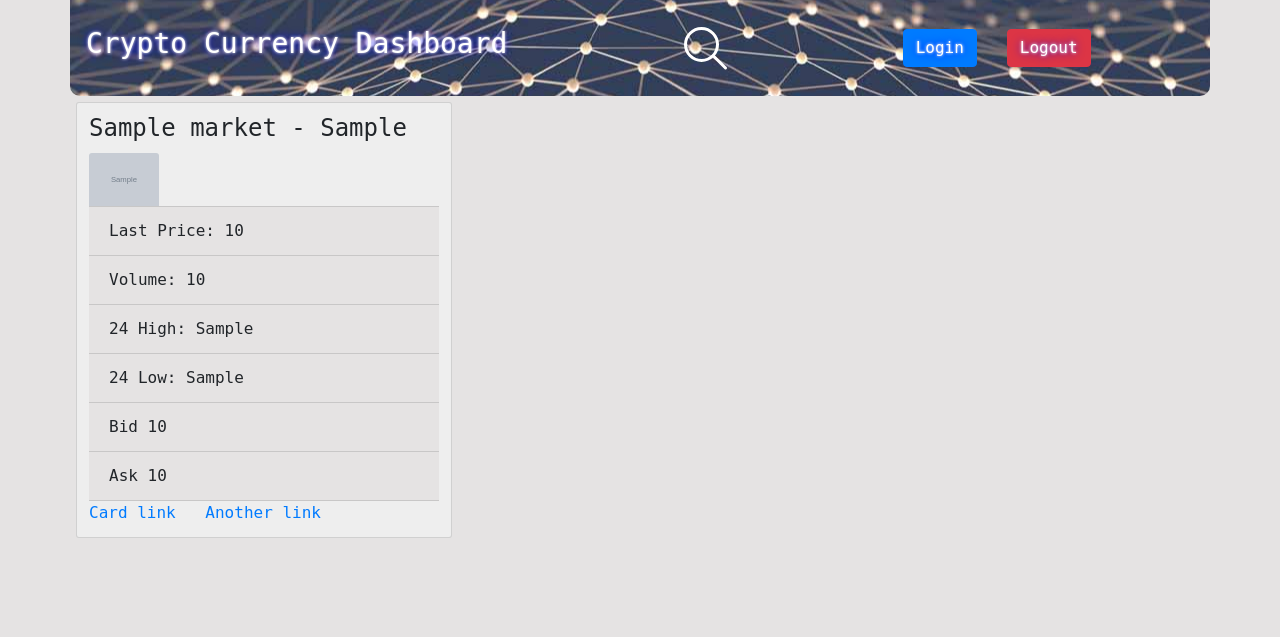
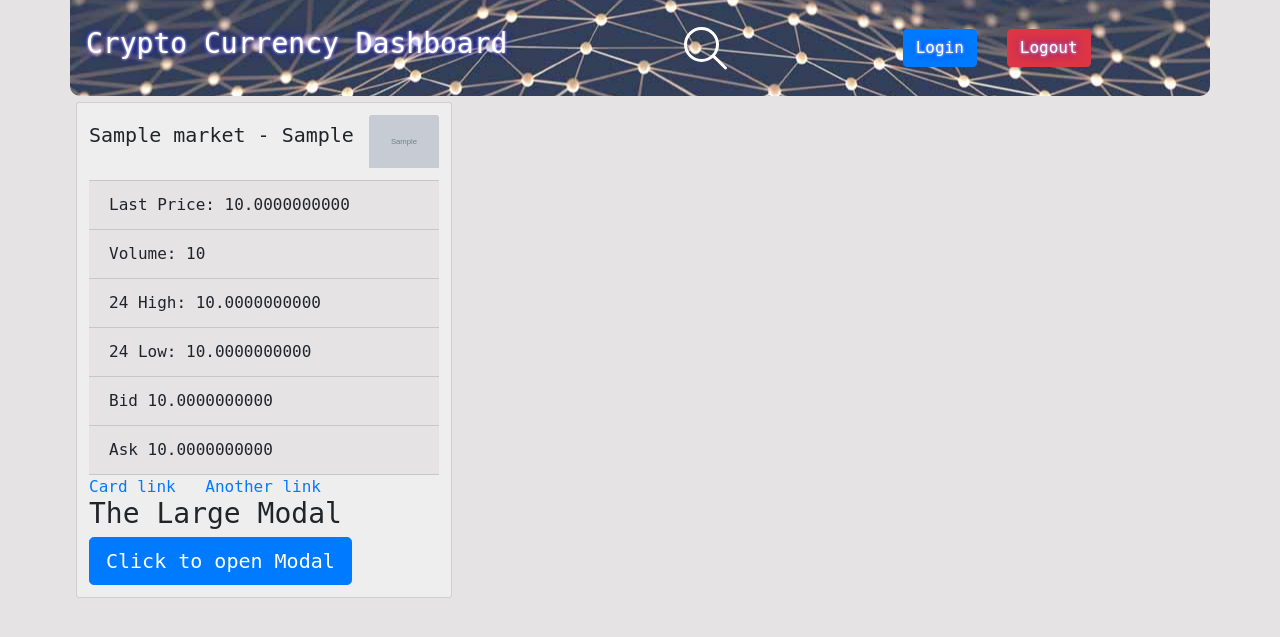
Before and after one commit to ahmermalik/Crypto_Currency_Project, a Python web app: template dashboard/templates/dashboard.html in a window 1280 px wide. Shown: the top 637 px of the page. Run offline with Jinja, Linux system fonts and the light colour scheme; the template is opened without the code that fills it: most values are stand-ins (such as "Sample title", 1, 10 or a date in 2020); grey boxes marked "Sample" are stand-in pictures; some libraries are stand-ins or nearby versions; some web fonts are replaced.

Commit message:
updated dashboard

```diff
--- a/app.py
+++ b/app.py
@@ -148,7 +148,7 @@ def make_app():
         (r"/login", LoginHandler),
         (r"/logout", LogoutHandler),
         # (r"/dashboard/(.*)", DashboardHandler),
-        (r"/test/(pas.*)", PageHandler),
+        (r"/test/(.*)", PageHandler),
         (r"/static/(.*)",
          tornado.web.StaticFileHandler, {'path': 'static'}),
     ], **settings)
--- a/dashboard/templates/base.html
+++ b/dashboard/templates/base.html
@@ -58,10 +58,12 @@
 
 {% block  content %}
 {% endblock %}
-
+</div>
 <script src="https://code.jquery.com/jquery-3.2.1.slim.min.js" integrity="sha384-KJ3o2DKtIkvYIK3UENzmM7KCkRr/rE9/Qpg6aAZGJwFDMVNA/GpGFF93hXpG5KkN" crossorigin="anonymous"></script>
 <script src="https://cdnjs.cloudflare.com/ajax/libs/popper.js/1.11.0/umd/popper.min.js" integrity="sha384-b/U6ypiBEHpOf/4+1nzFpr53nxSS+GLCkfwBdFNTxtclqqenISfwAzpKaMNFNmj4" crossorigin="anonymous"></script>
 <script src="https://maxcdn.bootstrapcdn.com/bootstrap/4.0.0-beta/js/bootstrap.min.js" integrity="sha384-h0AbiXch4ZDo7tp9hKZ4TsHbi047NrKGLO3SEJAg45jXxnGIfYzk4Si90RDIqNm1" crossorigin="anonymous"></script>
+<script src="https://cdnjs.cloudflare.com/ajax/libs/jquery/2.1.3/jquery.min.js"></script>
 <link href="/static/js/search.js">
+
 </body>
 </html>
--- a/dashboard/templates/dashboard.html
+++ b/dashboard/templates/dashboard.html
@@ -4,26 +4,59 @@
     {% endblock %}
   {% block  content %}
 
+
+
+
 <div class="wrapper">
   <div class="row databox entry-content">
 
+
+
+
     {% for market in markets %}
     <div class="col-lg-4 col-md-6 col-xs-12 card expose">
-      <div class="card-block">
-        <h4 class="card-title">{{market.coin_name}} - {{market.coin_pair}}</h4>
-        <img class="card-img-top" src="{{market.coin_logo}}" alt="{{market.coin_pair}}">
+      <div class="card-block-top">
+          <h5 class="card-title">{{market.coin_name}} - {{market.coin_pair}}</h5>
+          <img class="card-img-top" src="{{market.coin_logo}}" alt="{{market.coin_pair}}">
       </div>
       <ul class="list-group list-group-flush">
-        <li class="list-group-item">Last Price: {{market.currency.last_price}}</li>
-        <li class="list-group-item">Volume: {{(market.currency.base_volume * bitcoin.last_price)}}</li>
-        <li class="list-group-item">24 High: {{market.currency.day_high}}</li>
-        <li class="list-group-item">24 Low: {{market.currency.day_low}}</li>
-        <li class="list-group-item">Bid {{market.currency.bid_price}}</li>
-        <li class="list-group-item">Ask {{market.currency.ask_price}}</li>
+        <li class="list-group-item">Last Price: {{"%.10f"|format(market.currency.last_price)}}</li>
+        <li class="list-group-item">Volume: {{(market.currency.base_volume * bitcoin.last_price) | round }}</li>
+        <li class="list-group-item">24 High: {{"%.10f"|format(market.currency.day_high)}}</li>
+        <li class="list-group-item">24 Low: {{"%.10f"|format(market.currency.day_low)}}</li>
+        <li class="list-group-item">Bid {{"%.10f"|format(market.currency.bid_price)}}</li>
+        <li class="list-group-item">Ask {{"%.10f"|format(market.currency.ask_price)}}</li>
       </ul>
-      <div class="card-block">
+      <div class="card-block-bottom">
         <a href="#" class="card-link">Card link</a>
         <a href="#" class="card-link">Another link</a>
+          <!--where modal begins-->
+<div class="container">
+  <div class="row text-center">
+      <h3>The Large Modal</h3>
+      <a href="#" class="btn btn-lg btn-primary" data-toggle="modal" data-target="#largeModal">Click to open Modal</a>
+  </div>
+
+</div>
+
+<div class="modal fade" id="largeModal" tabindex="-1" role="dialog" aria-labelledby="largeModal" aria-hidden="true">
+  <div class="modal-dialog modal-lg">
+    <div class="modal-content">
+      <div class="modal-header">
+        <button type="button" class="close" data-dismiss="modal" aria-hidden="true">&times;</button>
+        <h4 class="modal-title" id="myModalLabel">Large Modal</h4>
+      </div>
+      <div class="modal-body">
+        <h3>Modal Body</h3>
+      </div>
+      <div class="modal-footer">
+        <button type="button" class="btn btn-default" data-dismiss="modal">Close</button>
+        <button type="button" class="btn btn-primary">Save changes</button>
+      </div>
+    </div>
+  </div>
+</div>
+          <!--where modal ends-->
       </div>
     </div>
   {% endfor %}
```
Also changed, not shown: static/css/style.css (line endings or trailing spaces).
